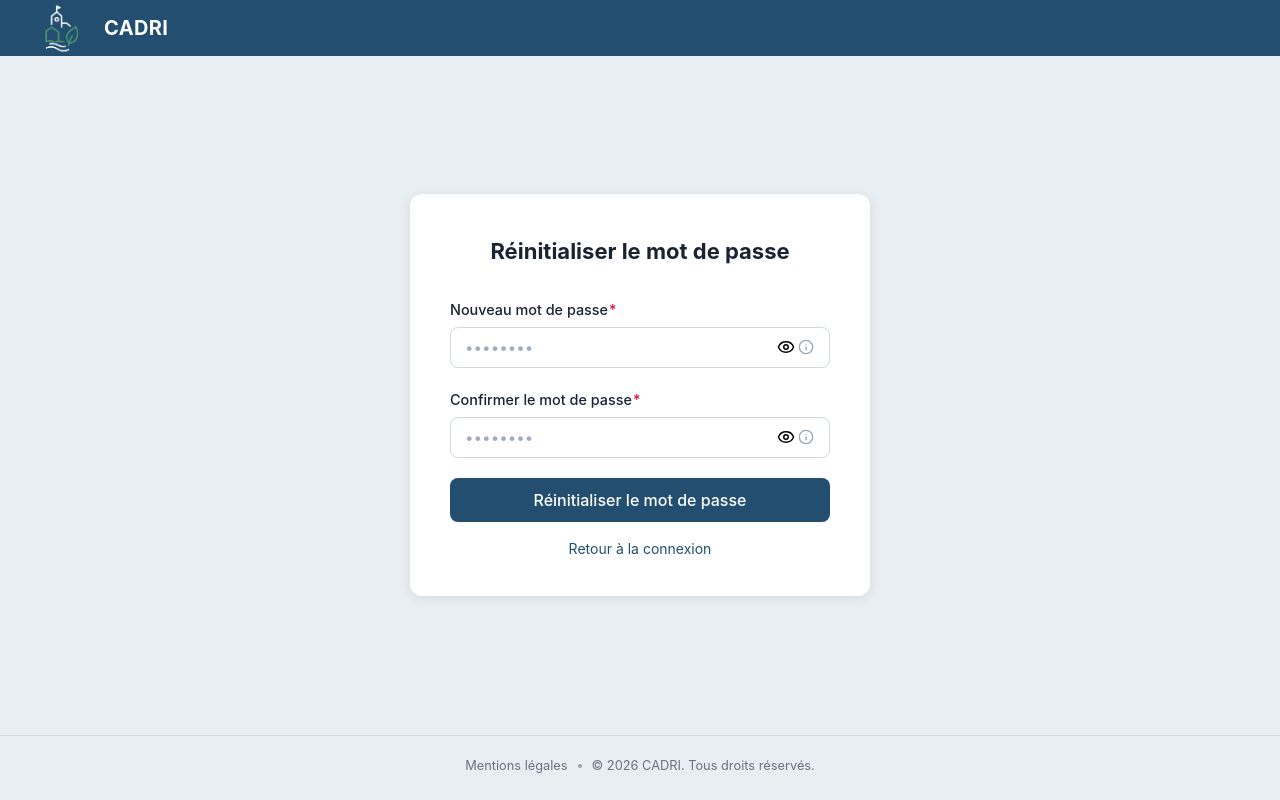
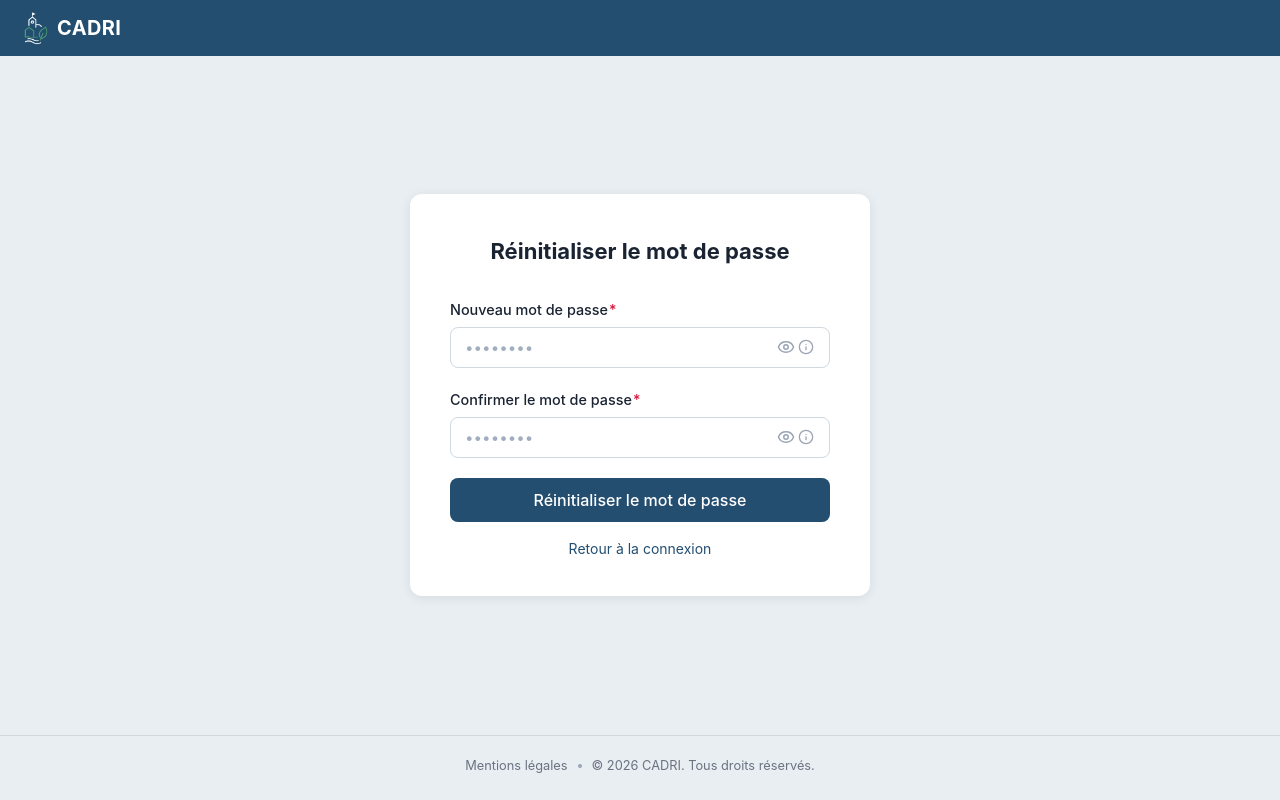
Before and after one commit to Alreix/CADRI, a React (Vite) app in the folder apps/frontend/: page /reset-password in a window 1280 px wide. Built offline with nearby package versions, Linux system fonts and the light colour scheme; no server answers.

Commit message:
style(layout): resize the header logo, tighten navigation spacing and recolor password toggles

```diff
--- a/apps/frontend/src/styles/AuthLayout.css
+++ b/apps/frontend/src/styles/AuthLayout.css
@@ -32,12 +32,14 @@
   letter-spacing: 0.02em;
   display: inline-flex;
   align-items: center;
-  gap: 10px;
+  gap: 3px;
 }
 
 .auth-logo-image {
-  width: 70px;
-  height: 70px;
+  width: 48px;
+  height: 48px;
+  margin-left: -14px;
+  margin-right: -4px;
   object-fit: contain;
 }
 
@@ -128,6 +130,7 @@
   font-size: 1rem;
   user-select: none;
 }
+
 .auth-password-info-btn {
   position: absolute;
   right: 12px;
@@ -357,14 +360,19 @@
   top: 50%;
   right: 15px;
   transform: translateY(-50%);
-
   border: none;
   background: transparent;
   cursor: pointer;
-
+  color: #9aa5b4;
   display: flex;
   align-items: center;
   justify-content: center;
+}
+
+.password-toggle:hover,
+.password-toggle:focus {
+  color: #234e70;
+  outline: none;
 }
 
 .password-toggle-with-info {
@@ -373,6 +381,10 @@
 
 /* ── Responsive ── */
 @media (max-width: 768px) {
+  .auth-header {
+    padding: 0 12px;
+  }
+
   .auth-body {
     padding: 24px 16px;
   }
--- a/apps/frontend/src/styles/Layout.css
+++ b/apps/frontend/src/styles/Layout.css
@@ -54,17 +54,23 @@
 .intranet-logo {
   display: flex;
   align-items: center;
-  gap: 10px;
-  font-size: 1.125rem;
+  gap: 3px;
+  font-size: 1.25rem;
   font-weight: 700;
   color: #ffffff;
   letter-spacing: 0.02em;
   margin-right: auto;
 }
 
+/* Fits inside the 56px header. The negative margins cancel the transparent
+   padding baked into logo.png (~30% of its width on the left, ~23% on the
+   right), which otherwise pushes the logo away from the edge and from the
+   "CADRI" text. */
 .intranet-logo-image {
-  height: 70px;
-  width: 70px;
+  height: 48px;
+  width: 48px;
+  margin-left: -14px;
+  margin-right: -4px;
   object-fit: contain;
   display: block;
   flex-shrink: 0;
@@ -88,16 +94,16 @@
 .intranet-nav {
   display: flex;
   align-items: center;
-  gap: 8px;
+  gap: 4px;
 }
 
 .intranet-nav-link {
   display: inline-flex;
   align-items: center;
   gap: 6px;
-  padding: 10px 16px;
+  padding: 8px 12px;
   font-family: inherit;
-  font-size: 0.9rem;
+  font-size: 0.875rem;
   font-weight: 500;
   color: #cdd8e3;
   text-decoration: none;
@@ -278,12 +284,14 @@
 
 /* ── Responsive ── */
 @media (max-width: 768px) {
+  .intranet-header {
+    padding: 0 12px;
+    gap: 8px;
+  }
+
   .intranet-hamburger {
     display: block;
-  }
-
-  .intranet-logo {
-    margin-right: auto;
+    padding: 4px;
   }
 
   .intranet-nav {
```
